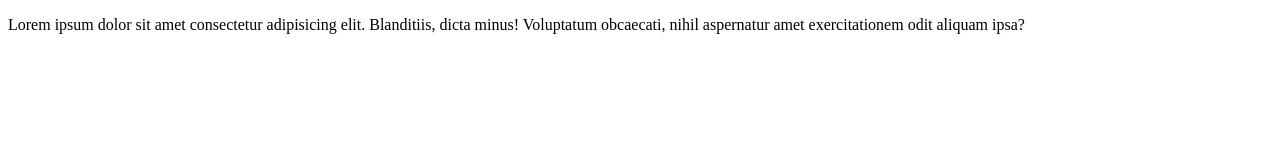
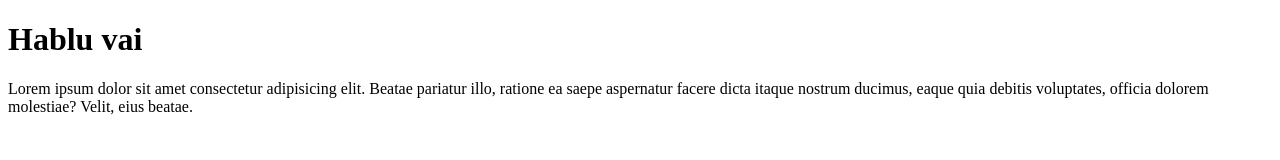
Before and after one commit to kamalreza/first-projects, a plain HTML site: page index.html in a window 1280 px wide. Drawn offline with Linux system fonts and the light colour scheme.

Commit message:
h p - added

```diff
--- a/index.html
+++ b/index.html
@@ -6,6 +6,7 @@
     <title>Document</title>
 </head>
 <body>
-    <p>Lorem ipsum dolor sit amet consectetur adipisicing elit. Blanditiis, dicta minus! Voluptatum obcaecati, nihil aspernatur amet exercitationem odit aliquam ipsa?</p>
+    <h1> Hablu vai</h1>
+    <p>Lorem ipsum dolor sit amet consectetur adipisicing elit. Beatae pariatur illo, ratione ea saepe aspernatur facere dicta itaque nostrum ducimus, eaque quia debitis voluptates, officia dolorem molestiae? Velit, eius beatae.</p>
 </body>
 </html>
```
